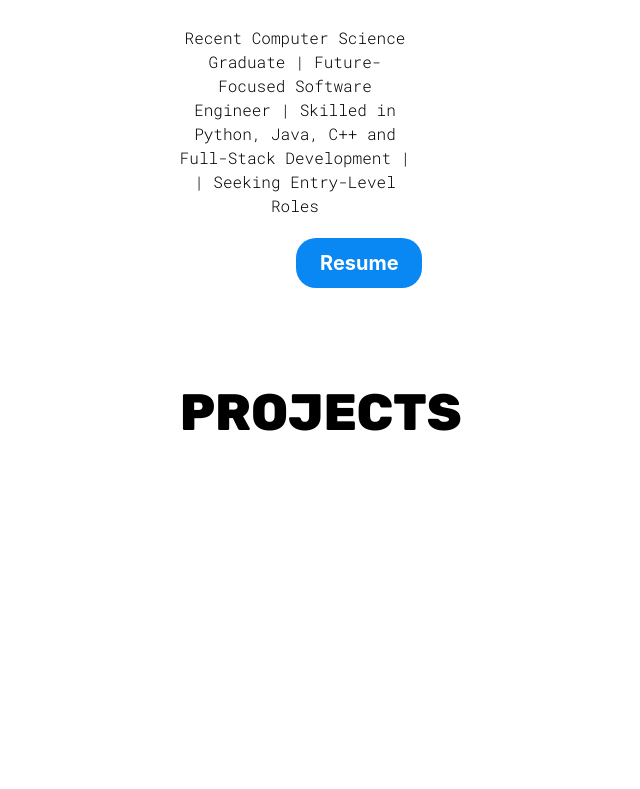
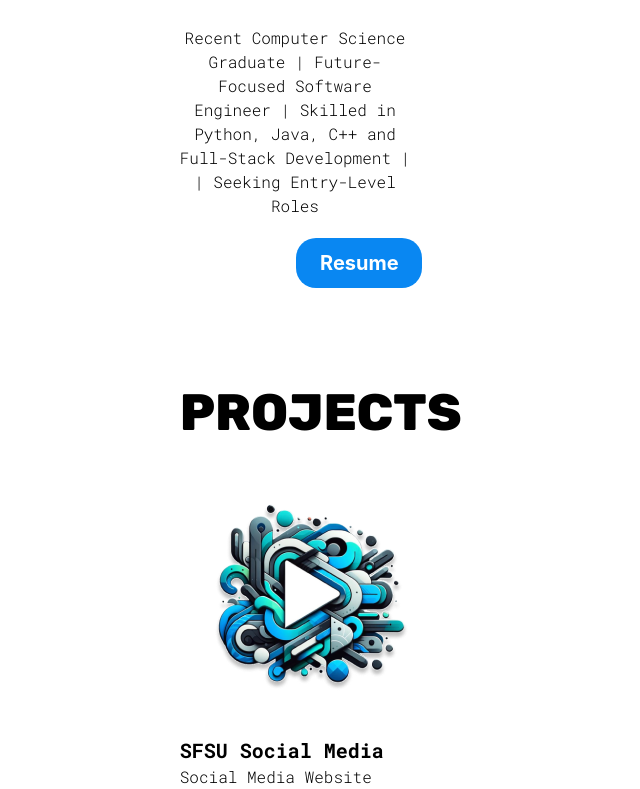
Before and after one commit to Vijayt2001/portfolio-react, a React (Vite) app: page / in a window 1280 px wide. Shown: the part 475-1264 px from the top of the page, without its empty margins (281-921 px from the left). Before the commit the page ends 946 px from the top, so only its background shows below. Built offline with nearby package versions, Linux system fonts and the light colour scheme.

Commit message:
implemnted classe names and Id's for project section

```diff
--- a/src/sections/Projects/Projects.jsx
+++ b/src/sections/Projects/Projects.jsx
@@ -1,14 +1,18 @@
 import React from 'react'
 import styles from './ProjectStyles.module.css'
+import viberr from '../../assets/viberr.png'
 
 function Projects() {
   return (
     <section id='projects' className={StyleSheet.container}>
         <h1 className='sectionTitle'>Projects</h1>
         <div className= {styles.projectsContainer}>
-            <a href="https://github.com/Vijayt2001/2D-Tank-War-Game"></a>
+            <a href="https://github.com/Vijayt2001/2D-Tank-War-Game">
+            <img className='hover' src={viberr} alt='project logo'/>
+            <h3>SFSU Social Media</h3>
+            <p>Social Media Website</p>
+            </a>
         </div>
-
     </section>
 
   )
```
